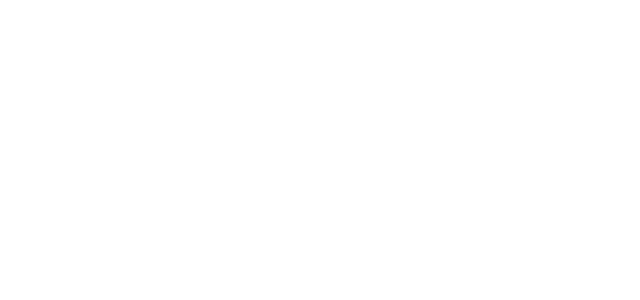
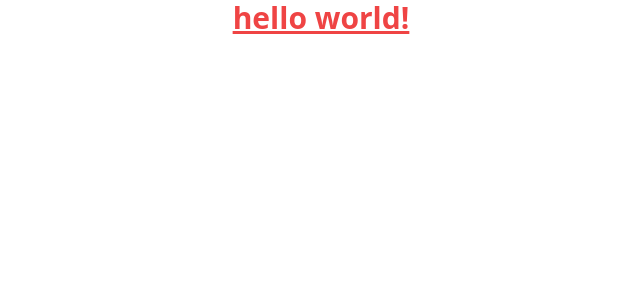
Before and after one commit to RinKokubo/solution-challenge-team-1, a JavaScript app: page / in a window 1280 px wide. Shown: the top 300 px of the page, without its empty margins (319-959 px from the left). Built offline with nearby package versions, Linux system fonts and the light colour scheme; the HTML template or start-up script is replaced by a standard one.

Commit message:
add tailwindcss

```diff
--- a/package.json
+++ b/package.json
@@ -34,5 +34,8 @@
       "last 1 firefox version",
       "last 1 safari version"
     ]
+  },
+  "devDependencies": {
+    "tailwindcss": "^3.2.4"
   }
 }
--- a/src/App.js
+++ b/src/App.js
@@ -3,6 +3,7 @@
 function App() {
   return (
     <div className="App">
+      <p className='text-red-500 text-3xl font-bold underline'>hello world!</p>
     </div>
   );
 }
--- a/src/index.css
+++ b/src/index.css
@@ -1,13 +1,3 @@
-body {
-  margin: 0;
-  font-family: -apple-system, BlinkMacSystemFont, 'Segoe UI', 'Roboto', 'Oxygen',
-    'Ubuntu', 'Cantarell', 'Fira Sans', 'Droid Sans', 'Helvetica Neue',
-    sans-serif;
-  -webkit-font-smoothing: antialiased;
-  -moz-osx-font-smoothing: grayscale;
-}
-
-code {
-  font-family: source-code-pro, Menlo, Monaco, Consolas, 'Courier New',
-    monospace;
-}
+@tailwind base;
+@tailwind components;
+@tailwind utilities;
--- /dev/null
+++ b/tailwind.config.js
@@ -0,0 +1,14 @@
+/** @type {import('tailwindcss').Config} */
+module.exports = {
+  content: [
+    "./src/**/*.{js,jsx,ts,tsx}"
+  ],
+  theme: {
+    extend: {},
+    screens: {
+      'sp': '0px',
+      'desktop': '897px'
+  },
+  },
+  plugins: [],
+}
```
